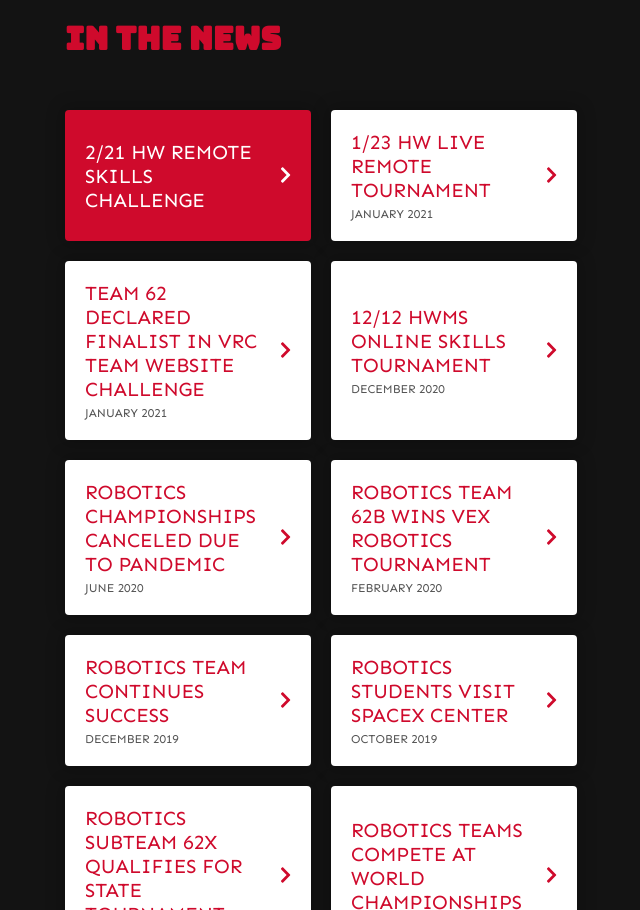
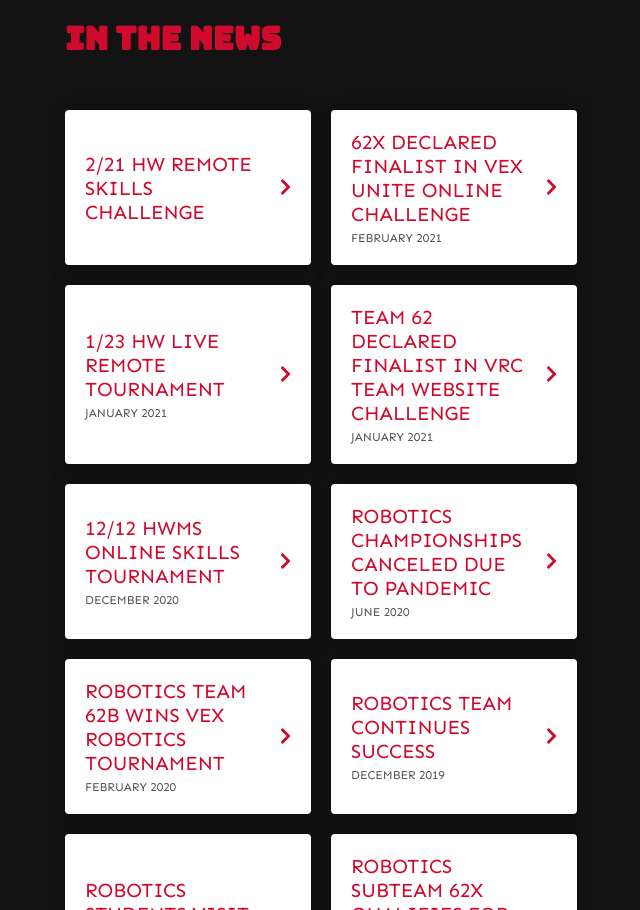
Before and after one commit to ericyoondotcom/62RoboticsWebpage, a React (Create React App) app in the folder web/: page / in a window 1280 px wide. Shown: the part 5100-6010 px from the top of the page, without its empty margins (319-959 px from the left). Built offline with nearby package versions, Linux system fonts and the light colour scheme.

Commit message:
Update news links

```diff
--- a/web/src/components/News.js
+++ b/web/src/components/News.js
@@ -5,7 +5,12 @@
     {
         text: "2/21 HW Remote Skills Challenge",
         url: "https://www.robotevents.com/robot-competitions/vex-robotics-competition/RE-VRC-21-3544.html",
-        highlighted: true
+        highlighted: false
+    },
+    {
+        text: "62X Declared Finalist in VEX Unite Online Challenge",
+        subtitle: "February 2021",
+        url: "https://challenges.robotevents.com/challenge/132/entry?filter=finalists"
     },
     {
         text: "1/23 HW Live Remote Tournament",
```
